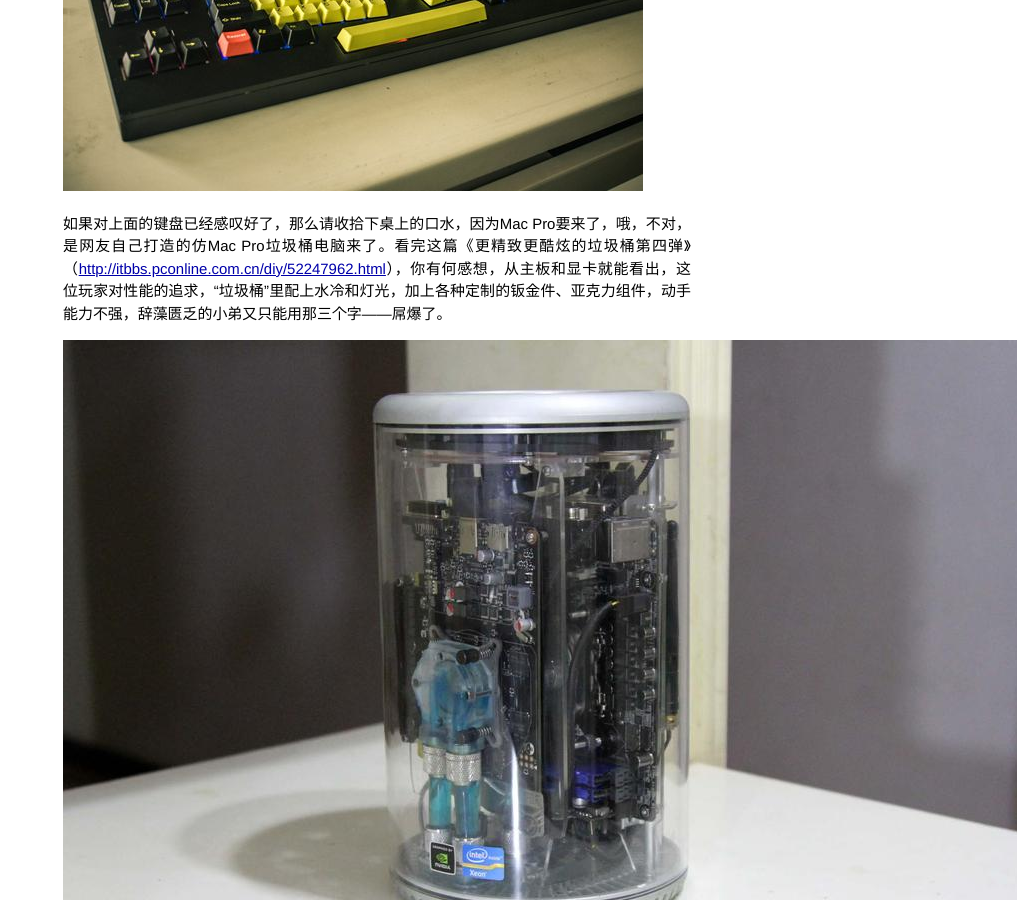
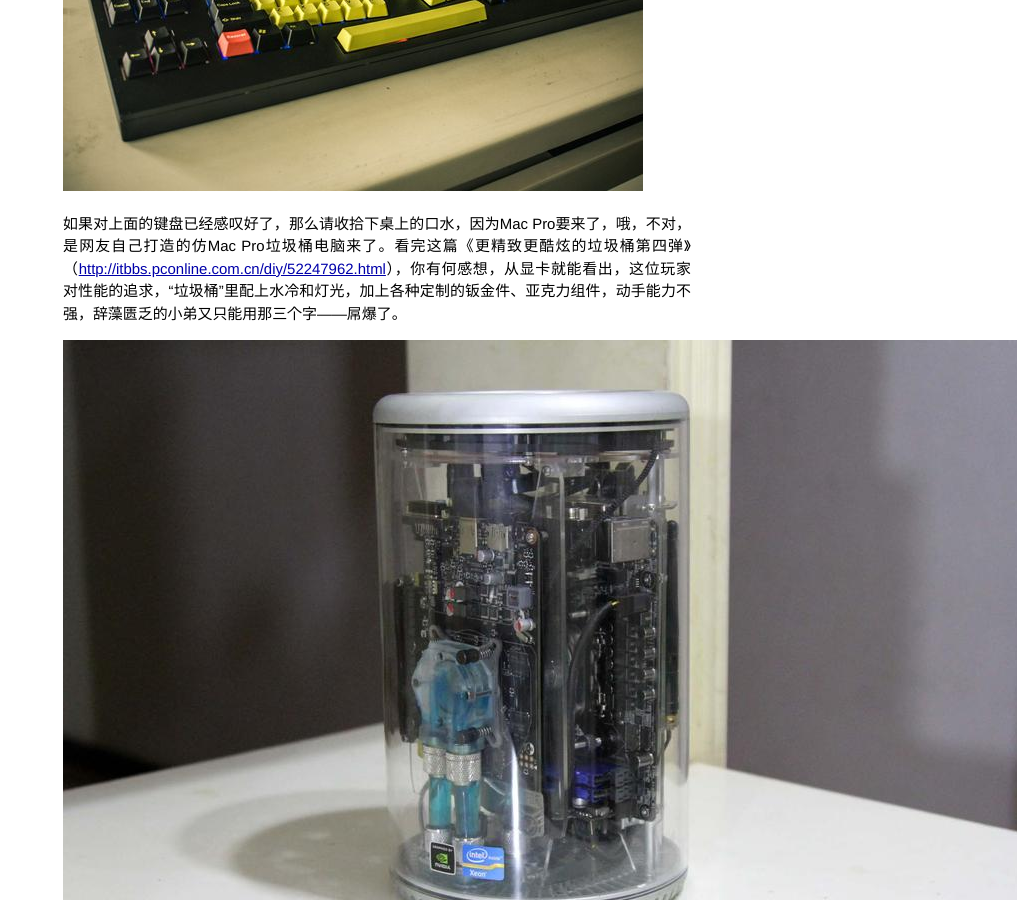
Before and after one commit to digitalsonic/recommend-reading, a Jekyll site: the page built from _posts/2015-08-17-.md, in a window 1280 px wide and 900 px high, scrolled down 1199 px. Shown: the whole window, without its empty margins (263-1280 px from the left). Built offline with Jekyll 4.4.1, drawn with Linux system fonts in a browser that asks for light colours; Markdown is read by kramdown in place of the engine named in the settings; some of the changed lines change nothing that is shown.

Commit message:
udate 2015-08-17

```diff
--- a/_posts/2015-08-17-.md
+++ b/_posts/2015-08-17-.md
@@ -14,6 +14,6 @@ CDN大家一定不陌生，大厂有自建CDN，小厂可以用商用的，还
 
 ![人体工程学机械键盘](https://raw.githubusercontent.com/digitalsonic/recommend-reading/gh-pages/images/diy_keyboard.jpg)
 
-如果对上面的键盘已经感叹好了，那么请收拾下桌上的口水，因为Mac Pro要来了，哦，不对，是网友自己打造的仿Mac Pro垃圾桶电脑来了。看完这篇《更精致更酷炫的垃圾桶第四弹》（[http://itbbs.pconline.com.cn/diy/52247962.html](http://itbbs.pconline.com.cn/diy/52247962.html)），你有何感想，从主板和显卡就能看出，这位玩家对性能的追求，“垃圾桶”里配上水冷和灯光，加上各种定制的钣金件、亚克力组件，动手能力不强，辞藻匮乏的小弟又只能用那三个字——屌爆了。
+如果对上面的键盘已经感叹好了，那么请收拾下桌上的口水，因为Mac Pro要来了，哦，不对，是网友自己打造的仿Mac Pro垃圾桶电脑来了。看完这篇《更精致更酷炫的垃圾桶第四弹》（[http://itbbs.pconline.com.cn/diy/52247962.html](http://itbbs.pconline.com.cn/diy/52247962.html)），你有何感想，从显卡就能看出，这位玩家对性能的追求，“垃圾桶”里配上水冷和灯光，加上各种定制的钣金件、亚克力组件，动手能力不强，辞藻匮乏的小弟又只能用那三个字——屌爆了。
 
 ![自制高仿Mac Pro电脑](https://raw.githubusercontent.com/digitalsonic/recommend-reading/gh-pages/images/diy_macpro.jpg)
```
